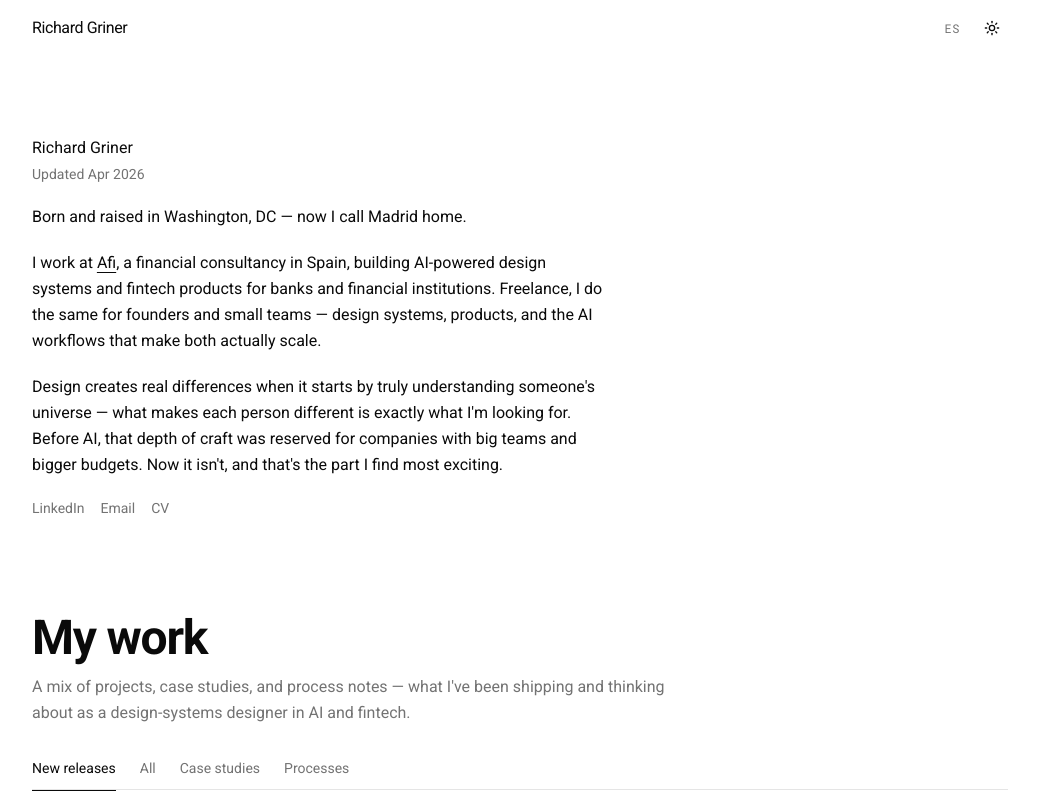
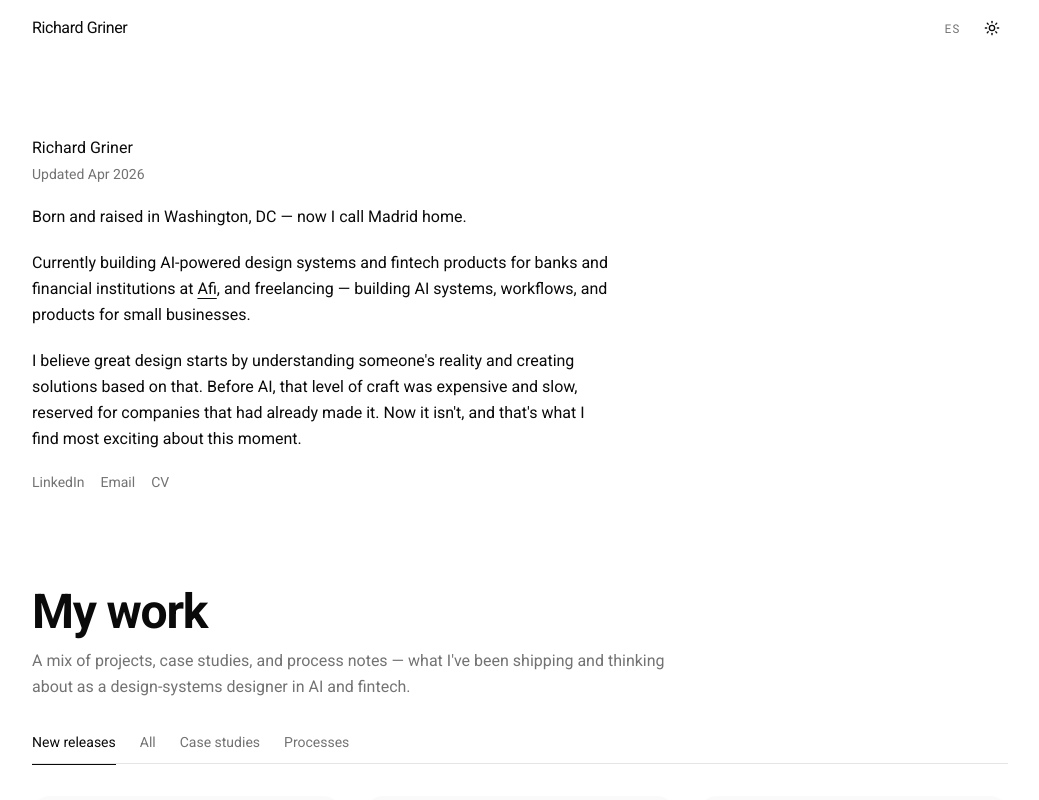
Before and after one commit to RichGriner1/portfolioV2, a Next.js app: page / in a window 1280 px wide. Shown: the top 800 px of the page, without its empty margins (120-1159 px from the left). Built offline with nearby package versions, Linux system fonts and the light colour scheme.

Commit message:
feat: refine hero bio — tighter work line, new design philosophy copy
Co-Authored-By: Claude Sonnet 4.6 <noreply@anthropic.com>

```diff
--- a/src/components/hero.tsx
+++ b/src/components/hero.tsx
@@ -14,8 +14,8 @@ const HERO_P1: Bilingual<string> = {
 };
 
 const HERO_P3: Bilingual<string> = {
-  en: "Design creates real differences when it starts by truly understanding someone's universe — what makes each person different is exactly what I'm looking for. Before AI, that depth of craft was reserved for companies with big teams and bigger budgets. Now it isn't, and that's the part I find most exciting.",
-  es: "El diseño crea diferencias reales cuando empieza por entender de verdad el universo de alguien — lo que hace única a cada persona es justo lo que busco. Antes de la IA, ese nivel de oficio estaba reservado para empresas con grandes equipos y presupuestos mayores. Ya no es así, y esa es la parte que más me entusiasma.",
+  en: "I believe great design starts by understanding someone's reality and creating solutions based on that. Before AI, that level of craft was expensive and slow, reserved for companies that had already made it. Now it isn't, and that's what I find most exciting about this moment.",
+  es: "Creo que el gran diseño empieza por entender la realidad de alguien y crear soluciones basadas en eso. Antes de la IA, ese nivel de oficio era caro y lento, reservado para empresas que ya lo habían logrado. Ahora no es así, y eso es lo que más me entusiasma de este momento.",
 };
 
 export function Hero() {
@@ -53,33 +53,29 @@ export function Hero() {
       >
         {lang === "en" ? (
           <>
-            I work at{" "}
+            Currently building AI-powered design systems and fintech products
+            for banks and financial institutions at{" "}
             <a
               href="https://www.afi.es"
               className="underline underline-offset-4"
             >
               Afi
             </a>
-            , a financial consultancy in Spain, building AI-powered design
-            systems and fintech products for banks and financial institutions.
-            Freelance, I do the same for founders and small teams — design
-            systems, products, and the AI workflows that make both actually
-            scale.
+            , and freelancing — building AI systems, workflows, and products
+            for small businesses.
           </>
         ) : (
           <>
-            Trabajo en{" "}
+            Actualmente construyendo sistemas de diseño impulsados por IA y
+            productos fintech para bancos e instituciones financieras en{" "}
             <a
               href="https://www.afi.es"
               className="underline underline-offset-4"
             >
               Afi
             </a>
-            , una consultora financiera en España, construyendo sistemas de
-            diseño impulsados por IA y productos fintech para bancos e
-            instituciones financieras. Como freelance, hago lo mismo para
-            founders y equipos pequeños — sistemas de diseño, productos y los
-            flujos de IA que hacen que ambos escalen de verdad.
+            , y como freelance — construyendo sistemas de IA, flujos de trabajo
+            y productos para pequeñas empresas.
           </>
         )}
       </motion.p>
```
